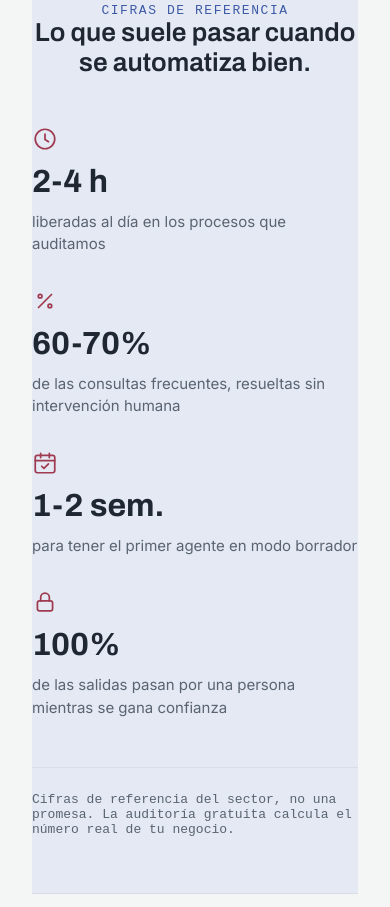
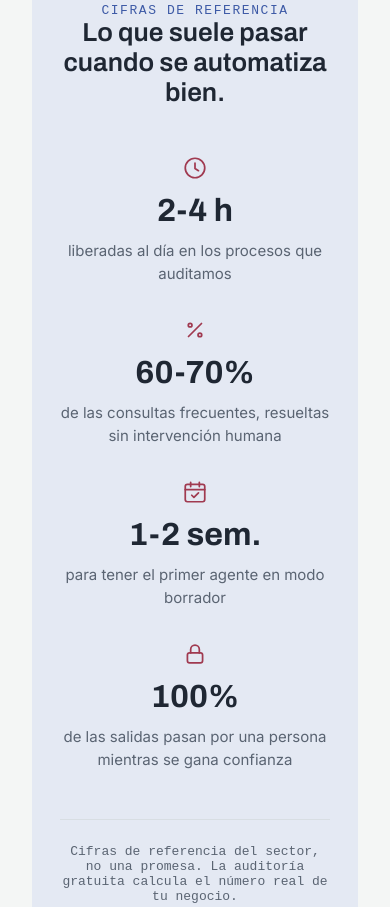
Before and after one commit to gtrujillov/Telar, an Eleventy site: page src/index.njk in a window 390 px wide. Shown: the part 5579-6486 px from the top of the page. Built offline with nearby package versions, Linux system fonts and the light colour scheme; Eleventy itself is replaced by a stand-in of ours; files that its build step writes are made by us from their sources; a web font is replaced by a local one.

Commit message:
Diseño: centra la franja de cifras en escritorio y móvil
Detectado con capturas reales de la web en producción (Chromium
headless, 1440px y 390px):
- El disclaimer de la franja de cifras quedaba descolgado a la
  izquierda con su línea superior cortada, dentro de una sección
  centrada. Ahora va centrado con la línea simétrica.
- En móvil, el contenido del panel lila tocaba el borde: se añade
  padding horizontal al contenedor interior.
- En móvil, las fichas de cifras quedaban a la izquierda bajo un
  título centrado: ahora se centran a juego con la sección.

```diff
--- a/src/assets/styles.css
+++ b/src/assets/styles.css
@@ -365,7 +365,7 @@ h1, h2, h3 { font-family: 'Archivo', sans-serif; margin: 0; }
 
 /* Cifras de referencia */
 .stats-band { background: var(--anil-soft); }
-.stats-inner { max-width: 980px; margin: 0 auto; text-align: center; }
+.stats-inner { max-width: 980px; margin: 0 auto; padding: 0 28px; text-align: center; }
 .stats-band .eyebrow { color: var(--anil); }
 .stats-band .section-title { margin: 0 auto 48px; max-width: 32ch; }
 .stats-grid { display: grid; grid-template-columns: repeat(4, minmax(0,1fr)); gap: 32px; text-align: left; }
@@ -377,9 +377,9 @@ h1, h2, h3 { font-family: 'Archivo', sans-serif; margin: 0; }
   font-family: 'Spline Sans Mono', monospace;
   font-size: 13px;
   color: var(--muted);
-  text-align: left;
+  text-align: center;
   max-width: 68ch;
-  margin: 48px 0 0;
+  margin: 48px auto 0;
   padding-top: 24px;
   border-top: 1px solid var(--line);
 }
@@ -678,6 +678,8 @@ footer {
   .paso .icon { margin-bottom: -4px; }
   .diferenciales li { grid-template-columns: 26px minmax(0,1fr) !important; gap: 14px !important; }
   footer { grid-template-columns: 1fr !important; }
+  .stat-tile { align-items: center; text-align: center; }
+  .stats-grid { text-align: center; }
   .hero { padding: 64px 0 56px !important; }
   .hero .eyebrow { margin-bottom: 20px; }
   .hero-grid { gap: 32px; margin-top: 32px; }
```
